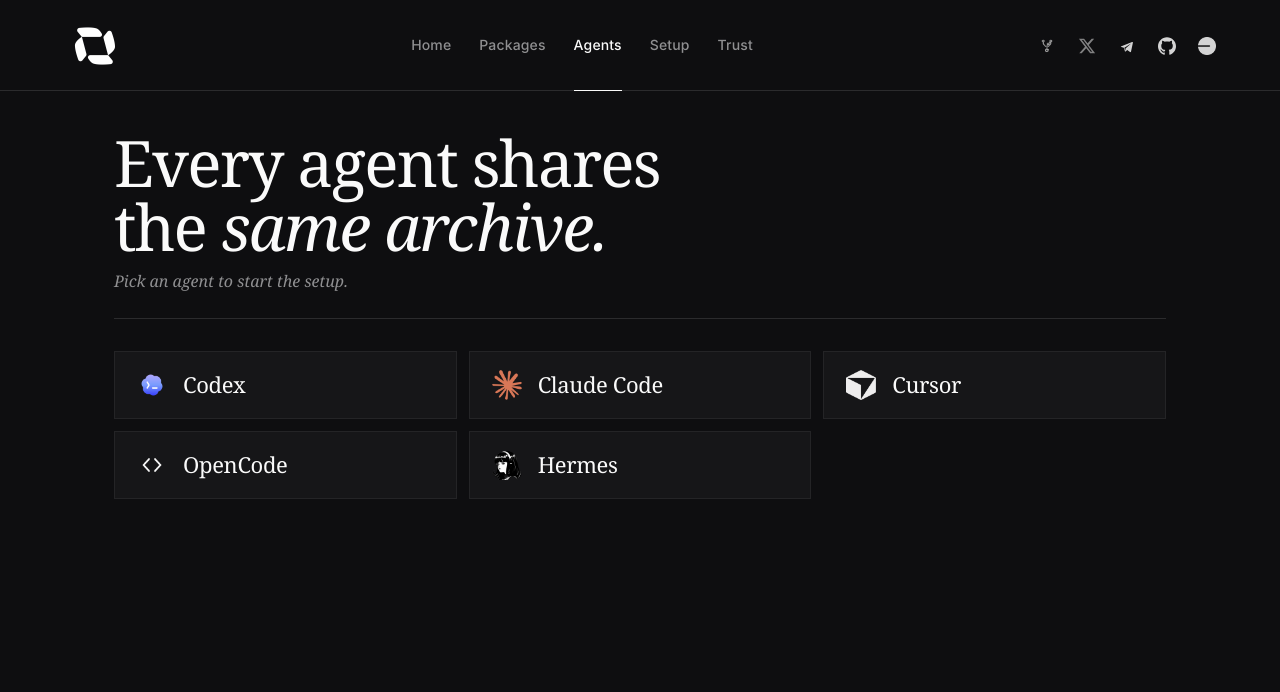
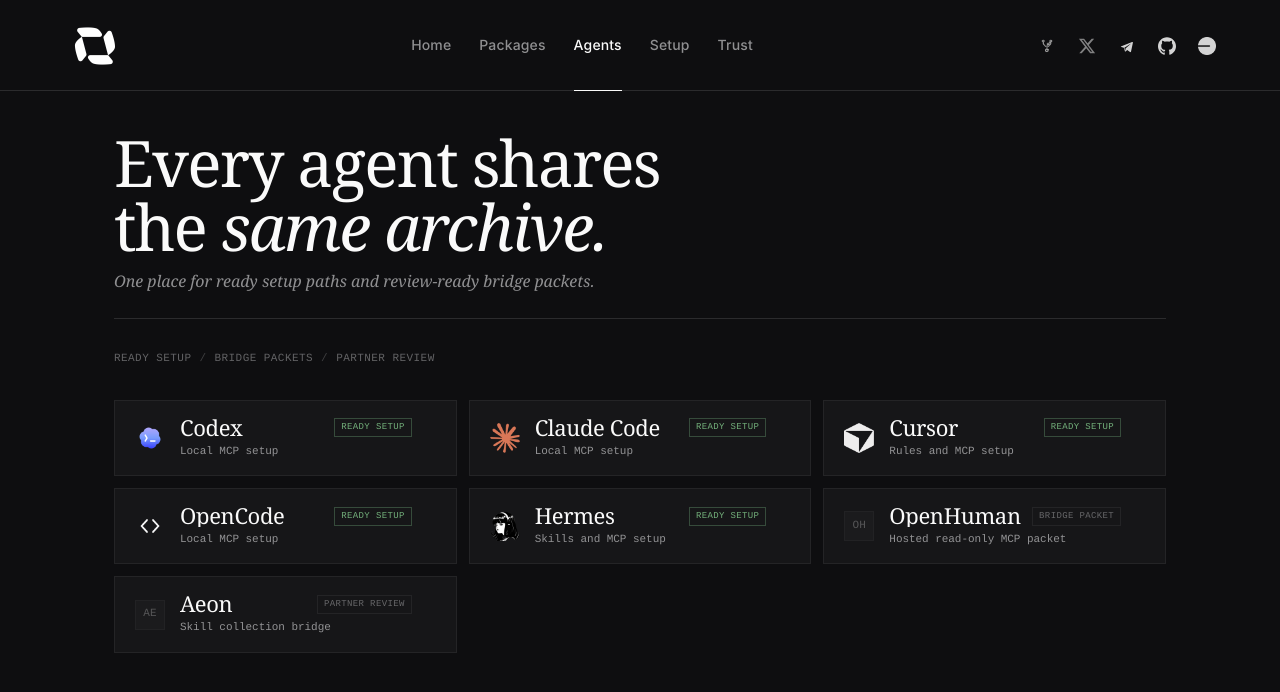
Before and after one commit to nipmod/nipmod, a Next.js app in the folder site/: page /agents in a window 1280 px wide. Shown: the top 692 px of the page. Built offline with nearby package versions, Linux system fonts and the light colour scheme.

Commit message:
Centralize agent connections

```diff
--- a/site/app/agents/agents-view.tsx
+++ b/site/app/agents/agents-view.tsx
@@ -15,12 +15,73 @@
   mono: '"JetBrains Mono", "SF Mono", ui-monospace, monospace'
 };
 
-const agents = [
-  { id: "codex", name: "Codex", logo: "/agents/codex.png" },
-  { id: "claude", name: "Claude Code", logo: "/agents/claude.png" },
-  { id: "cursor", name: "Cursor", logo: "/agents/cursor.png" },
-  { id: "opencode", name: "OpenCode", logo: "/agents/opencode.png" },
-  { id: "hermes", name: "Hermes", logo: "/agents/hermes.png" }
+type AgentConnection = {
+  href: string;
+  id: string;
+  initials?: string;
+  logo?: string;
+  name: string;
+  note: string;
+  status: "Ready setup" | "Bridge packet" | "Partner review";
+};
+
+const agents: AgentConnection[] = [
+  {
+    href: "/setup?agent=codex",
+    id: "codex",
+    logo: "/agents/codex.png",
+    name: "Codex",
+    note: "Local MCP setup",
+    status: "Ready setup"
+  },
+  {
+    href: "/setup?agent=claude",
+    id: "claude",
+    logo: "/agents/claude.png",
+    name: "Claude Code",
+    note: "Local MCP setup",
+    status: "Ready setup"
+  },
+  {
+    href: "/setup?agent=cursor",
+    id: "cursor",
+    logo: "/agents/cursor.png",
+    name: "Cursor",
+    note: "Rules and MCP setup",
+    status: "Ready setup"
+  },
+  {
+    href: "/setup?agent=opencode",
+    id: "opencode",
+    logo: "/agents/opencode.png",
+    name: "OpenCode",
+    note: "Local MCP setup",
+    status: "Ready setup"
+  },
+  {
+    href: "/setup?agent=hermes",
+    id: "hermes",
+    logo: "/agents/hermes.png",
+    name: "Hermes",
+    note: "Skills and MCP setup",
+    status: "Ready setup"
+  },
+  {
+    href: "/openhuman",
+    id: "openhuman",
+    initials: "oh",
+    name: "OpenHuman",
+    note: "Hosted read-only MCP packet",
+    status: "Bridge packet"
+  },
+  {
+    href: "/aeon",
+    id: "aeon",
+    initials: "ae",
+    name: "Aeon",
+    note: "Skill collection bridge",
+    status: "Partner review"
+  }
 ];
 
 export function AgentsView() {
@@ -29,14 +90,16 @@
   useEffect(() => {
     let cancelled = false;
 
+    const logoPaths = agents.flatMap((agent) => (agent.logo ? [agent.logo] : []));
+
     Promise.all(
-      agents.map(
-        (agent) =>
+      logoPaths.map(
+        (logo) =>
           new Promise<void>((resolve) => {
             const image = new Image();
             image.onload = () => resolve();
             image.onerror = () => resolve();
-            image.src = agent.logo;
+            image.src = logo;
 
             if (image.complete) {
               resolve();
@@ -90,9 +153,28 @@
             margin: 0
           }}
         >
-          Pick an agent to start the setup.
+          One place for ready setup paths and review-ready bridge packets.
         </p>
       </section>
+      <div
+        style={{
+          alignItems: "center",
+          color: tokens.quiet,
+          display: "flex",
+          flexWrap: "wrap",
+          fontFamily: tokens.mono,
+          fontSize: 11,
+          gap: 8,
+          letterSpacing: "0.04em",
+          textTransform: "uppercase"
+        }}
+      >
+        <span>Ready setup</span>
+        <span style={{ color: "rgba(237,237,239,0.22)" }}>/</span>
+        <span>Bridge packets</span>
+        <span style={{ color: "rgba(237,237,239,0.22)" }}>/</span>
+        <span>Partner review</span>
+      </div>
       <section
         style={{
           display: "grid",
@@ -109,15 +191,16 @@
   );
 }
 
-function AgentCard({ agent, logosReady }: { agent: { id: string; name: string; logo: string }; logosReady: boolean }) {
+function AgentCard({ agent, logosReady }: { agent: AgentConnection; logosReady: boolean }) {
   const [hover, setHover] = useState(false);
+  const isReady = agent.status === "Ready setup";
   const style: CSSProperties = {
     background: hover ? "rgba(255,255,255,0.07)" : "rgba(255,255,255,0.03)",
     border: `1px solid ${hover ? "rgba(255,255,255,0.2)" : tokens.borderSoft}`,
-    padding: "16px 20px",
+    padding: "16px 18px",
     display: "flex",
     alignItems: "center",
-    gap: 14,
+    gap: 13,
     textDecoration: "none",
     color: "inherit",
     fontFamily: "inherit",
@@ -128,7 +211,7 @@
   };
   return (
     <Link
-      href={`/setup?agent=${agent.id}`}
+      href={agent.href}
       style={style}
       onMouseEnter={() => setHover(true)}
       onMouseLeave={() => setHover(false)}
@@ -163,20 +246,94 @@
             }}
             width={30}
           />
-        ) : null}
+        ) : (
+          <span
+            style={{
+              alignItems: "center",
+              background: hover ? "rgba(255,255,255,0.14)" : "rgba(255,255,255,0.08)",
+              border: `1px solid ${hover ? "rgba(255,255,255,0.22)" : tokens.border}`,
+              color: tokens.ink,
+              display: "inline-flex",
+              fontFamily: tokens.mono,
+              fontSize: 11,
+              height: 30,
+              justifyContent: "center",
+              letterSpacing: "0.02em",
+              textTransform: "uppercase",
+              transition: "background 200ms, border-color 200ms",
+              width: 30
+            }}
+          >
+            {agent.initials ?? agent.name.slice(0, 2)}
+          </span>
+        )}
       </span>
       <span
         style={{
+          alignItems: "flex-start",
+          display: "flex",
+          flex: 1,
+          flexDirection: "column",
+          gap: 6,
+          minWidth: 0
+        }}
+      >
+        <span
+          style={{
+            alignItems: "center",
+            display: "flex",
+            gap: 9,
+            minWidth: 0,
+            width: "100%"
+          }}
+        >
+          <span
+            style={{
+              color: tokens.ink,
+              flex: "1 1 auto",
               fontFamily: tokens.serif,
               fontSize: 22,
               fontWeight: 400,
-          color: tokens.ink,
               letterSpacing: "-0.016em",
               lineHeight: 1,
-          flex: 1
+              minWidth: 0,
+              overflow: "hidden",
+              textOverflow: "ellipsis",
+              whiteSpace: "nowrap"
             }}
           >
             {agent.name}
+          </span>
+          <span
+            style={{
+              border: `1px solid ${isReady ? "rgba(115,176,123,0.35)" : tokens.borderSoft}`,
+              color: isReady ? "#73b07b" : tokens.quiet,
+              flex: "0 0 auto",
+              fontFamily: tokens.mono,
+              fontSize: 9,
+              letterSpacing: "0.04em",
+              lineHeight: 1,
+              padding: "4px 6px",
+              textTransform: "uppercase"
+            }}
+          >
+            {agent.status}
+          </span>
+        </span>
+        <span
+          style={{
+            color: tokens.muted,
+            fontFamily: tokens.mono,
+            fontSize: 11,
+            lineHeight: 1.3,
+            overflow: "hidden",
+            textOverflow: "ellipsis",
+            whiteSpace: "nowrap",
+            width: "100%"
+          }}
+        >
+          {agent.note}
+        </span>
       </span>
       <span
         style={{
```
Lines whose indentation alone changed are shown as unchanged.
